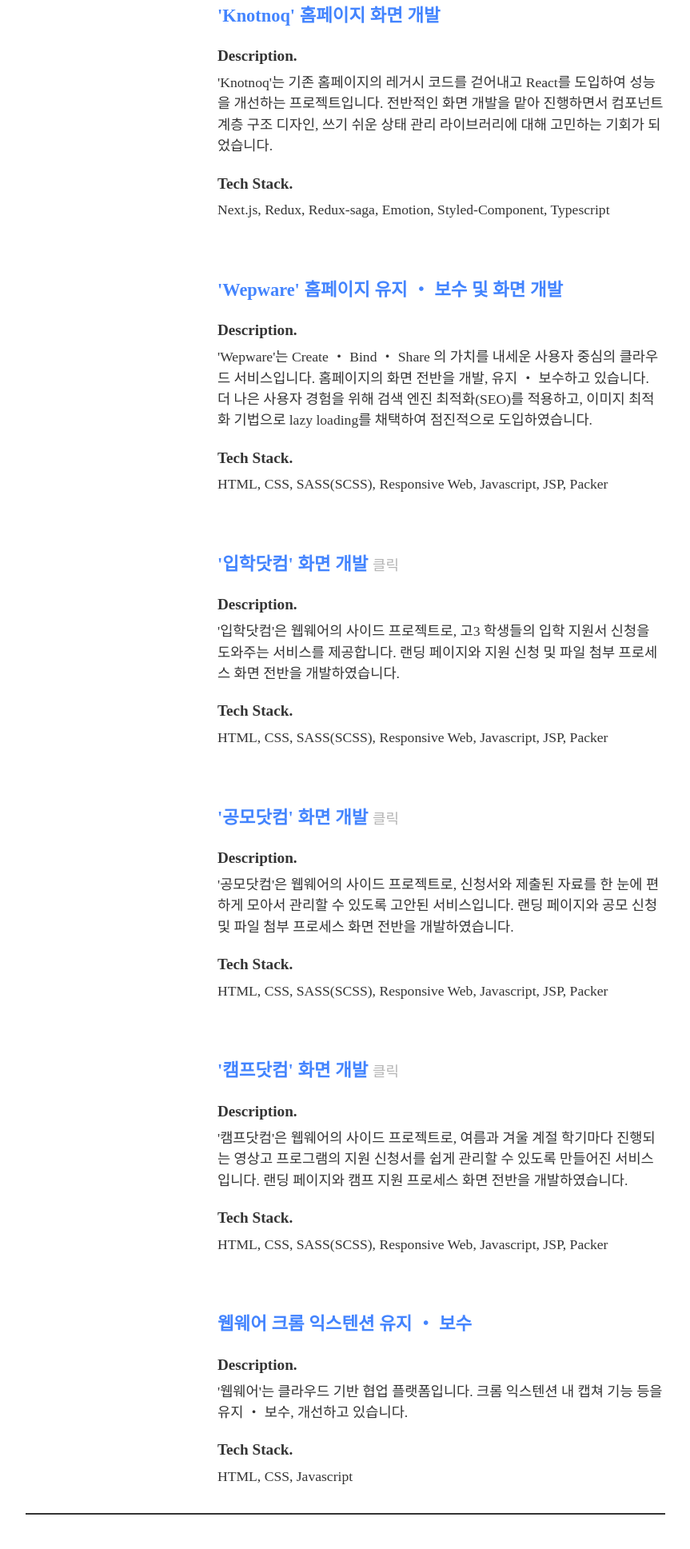
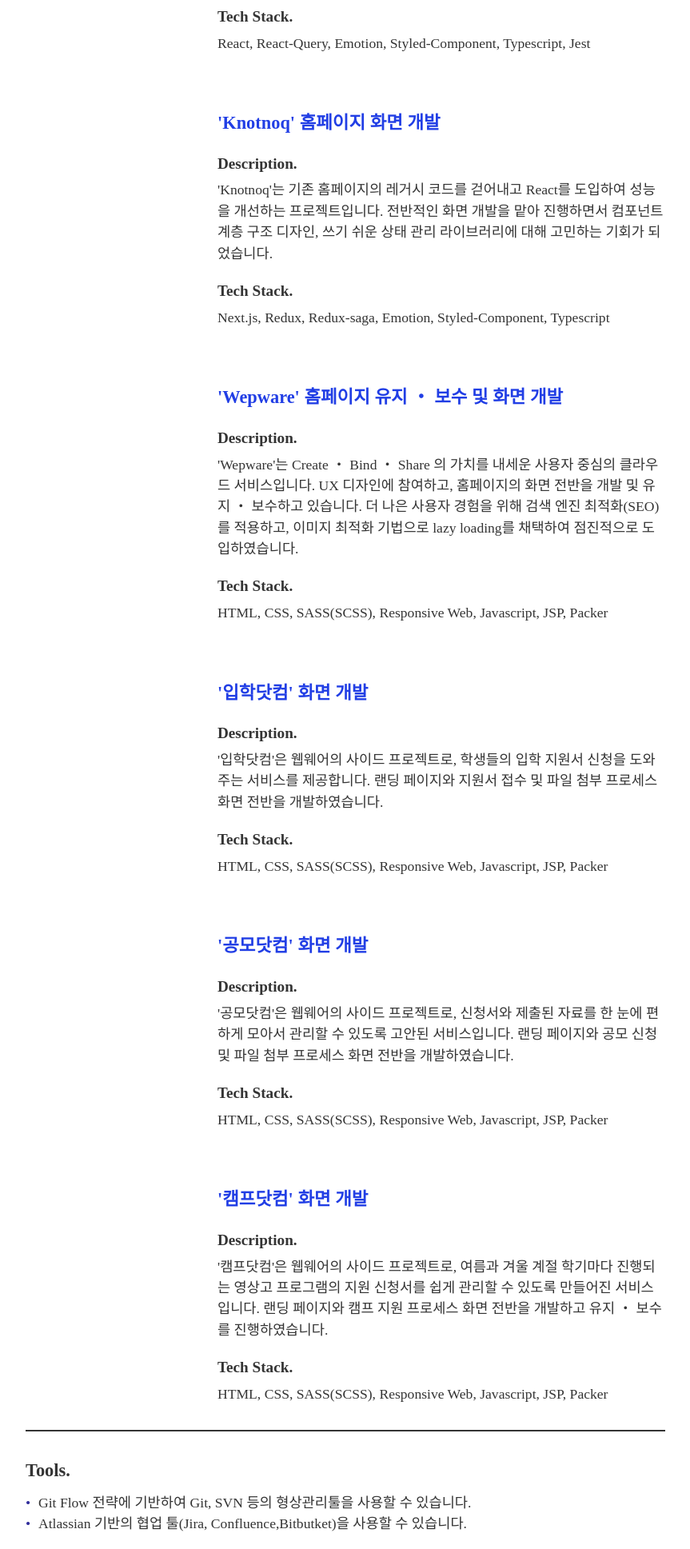
Before and after one commit to geniee1220/geniee1220.github.io, a plain HTML site: page index.html in a window 1280 px wide. Shown: the part 863-2800 px from the top of the page at 80% size, without its empty margins (208-1071 px from the left). Drawn offline with Linux system fonts and the light colour scheme.

Commit message:
update : introduction contents & theme color

```diff
--- a/index.html
+++ b/index.html
@@ -15,13 +15,14 @@
           <h1>안녕하세요.<br /><mark>장유진</mark>입니다.</h1>
           <ul class="row-right tag">
             <li><em># 프론트엔드 개발자</em></li>
-            <!-- <li><em># 1년차</em></li> -->
           </ul>
         </div>
       </section>
       <section>
         <p class="introduction">
-
+          스스로의 부족함을 인정하는 것이 실패라 여기지 않습니다.
+          지금 알지 못하는 것이 당장은 부끄러울지언정, 알아가는 과정이 저를 발전시킨다고 믿습니다.
+          제게 주어진 기대에 부응하고자 언제나 최선을 다하는, 개발자 장유진입니다.
         </p>
       </section>
       <section>
@@ -39,7 +40,7 @@
           <div class="row-right experience">
             <div class="experience-wrapper">
               <h3>
-                <mark>'Inbinder' 어드민 페이지 화면 개발</mark>
+                <mark>'Inbinder' 어드민 대시보드 페이지 화면 개발</mark>
                 <!-- <a href="portfolio_1.html" class="btn_portfolio" target="_blank"
                   >클릭</a>
                 > -->
@@ -47,8 +48,8 @@
               <h4>Description.</h4>
               <p>
                 'Inbinder'는 웹웨어의 신규 프로젝트로, 클라우드에 기반한 소셜 플랫폼입니다.<br/>
-                어드민 페이지의 유저 분석 ・ 통계 부분을 담당하여 API를 연동하고, Jest 기반의 테스트 코드를 작성하였습니다.
-                2주 동안 진행된 프로젝트로 길지 않은 시간이었지만 코드 리뷰를 통해 좀 더 나은 코드가 어떤 것인지 생각할 수 있는 시간을 가질 수 있었습니다.
+                어드민 페이지의 유저 분석 ・ 통계 부분을 담당하여 Highcharts 라이브러리를 이용하여 구현된 화면에 API를 연동하고, Jest 기반의 테스트 코드를 작성하였습니다.
+                총 2주 동안 진행한 프로젝트로 길지 않은 시간이었지만 코드 리뷰를 통해 좀 더 나은 코드가 어떤 것인지 생각할 수 있는 시간을 가질 수 있었습니다.
               </p>
               <h4>Tech Stack.</h4>
               <p>React, React-Query, Emotion, Styled-Component, Typescript, Jest</p>
@@ -73,7 +74,8 @@
               <h4>Description.</h4>
               <p>
                 'Wepware'는 Create ・ Bind ・ Share 의 가치를 내세운 사용자 중심의 클라우드 서비스입니다.
-                홈페이지의 화면 전반을 개발, 유지 ・ 보수하고 있습니다. 더 나은 사용자 경험을 위해 검색 엔진 최적화(SEO)를 적용하고,
+                UX 디자인에 참여하고, 홈페이지의 화면 전반을 개발 및 유지 ・ 보수하고 있습니다.
+                더 나은 사용자 경험을 위해 검색 엔진 최적화(SEO)를 적용하고,
                 이미지 최적화 기법으로 lazy loading를 채택하여 점진적으로 도입하였습니다.
               </p>
               <h4>Tech Stack.</h4>
@@ -83,17 +85,11 @@
             <div class="experience-wrapper">
               <h3>
                 <mark>'입학닷컴' 화면 개발</mark>
-                <a
-                  href="https://www.inbinder.io/web/admission/main.do"
-                  class="btn_portfolio"
-                  target="_blank"
-                  >클릭</a
-                >
               </h3>
               <h4>Description.</h4>
               <p>
-                '입학닷컴'은 웹웨어의 사이드 프로젝트로, 고3 학생들의 입학 지원서 신청을 도와주는 서비스를 제공합니다.
-                랜딩 페이지와 지원 신청 및 파일 첨부 프로세스 화면 전반을 개발하였습니다.
+                '입학닷컴'은 웹웨어의 사이드 프로젝트로, 학생들의 입학 지원서 신청을 도와주는 서비스를 제공합니다.
+                랜딩 페이지와 지원서 접수 및 파일 첨부 프로세스 화면 전반을 개발하였습니다.
               </p>
               <h4>Tech Stack.</h4>
               <p>HTML, CSS, SASS(SCSS), Responsive Web, Javascript, JSP, Packer</p>
@@ -102,11 +98,6 @@
             <div class="experience-wrapper">
               <h3>
                 <mark>'공모닷컴' 화면 개발</mark>
-                <a href="https://www.inbinder.io/web/gongmo/main.do"
-                class="btn_portfolio"
-                target="_blank"
-                  >클릭</a
-                >
               </h3>
               <h4>Description.</h4>
               <p>
@@ -120,49 +111,26 @@
             <div class="experience-wrapper">
               <h3>
                 <mark>'캠프닷컴' 화면 개발</mark>
-                <a href="https://www.inbinder.io/web/camp/main.do"
-                class="btn_portfolio"
-                target="_blank"
-                  >클릭</a
-                >
               </h3>
               <h4>Description.</h4>
               <p>
-                '캠프닷컴'은 웹웨어의 사이드 프로젝트로, 여름과 겨울 계절 학기마다 진행되는 영상고 프로그램의 지원 신청서를 쉽게 관리할 수 있도록 만들어진 서비스입니다. 랜딩 페이지와 캠프 지원 프로세스 화면 전반을 개발하였습니다.
+                '캠프닷컴'은 웹웨어의 사이드 프로젝트로, 여름과 겨울 계절 학기마다 진행되는 영상고 프로그램의 지원 신청서를 쉽게 관리할 수 있도록 만들어진 서비스입니다. 랜딩 페이지와 캠프 지원 프로세스 화면 전반을 개발하고 유지 ・ 보수를 진행하였습니다.
               </p>
               <h4>Tech Stack.</h4>
               <p>HTML, CSS, SASS(SCSS), Responsive Web, Javascript, JSP, Packer</p>
-            </div>
-            <div class="experience-wrapper">
-              <h3>
-                <mark>웹웨어 크롬 익스텐션 유지 ・ 보수</mark>
-              </h3>
-              <h4>Description.</h4>
-              <p>
-                '웹웨어'는 클라우드 기반 협업 플랫폼입니다. 크롬 익스텐션 내
-                캡쳐 기능 등을 유지 ・ 보수, 개선하고 있습니다.
-              </p>
-              <h4>Tech Stack.</h4>
-              <p>HTML, CSS, Javascript</p>
             </div>
           </div>
         </div>
       </section>
       <section>
-        <h2>Skills.</h2>
         <div class="skills-wrapper">
-          <h3>Overall.</h3>
+          <h3>Tools.</h3>
           <ul class="skills-list">
             <li>
-
+              Git Flow 전략에 기반하여 Git, SVN 등의 형상관리툴을 사용할 수 있습니다.
             </li>
-          </ul>
-        </div>
-        <div class="skills-wrapper">
-          <h3>Communication.</h3>
-          <ul class="skills-list">
             <li>
-
+              Atlassian 기반의 협업 툴(Jira, Confluence,Bitbutket)을 사용할 수 있습니다.
             </li>
           </ul>
         </div>
--- a/main.css
+++ b/main.css
@@ -24,7 +24,7 @@
 }
 
 mark {
-  color: #4384fe;
+  color: #213ee5;
   background-color: unset;
 }
 
@@ -130,7 +130,7 @@
   left: 0;
   display: inline-block;
   content: "•";
-  color: #4384fe;
+  color: #322f9c;
 }
 
 body .container footer {
```
